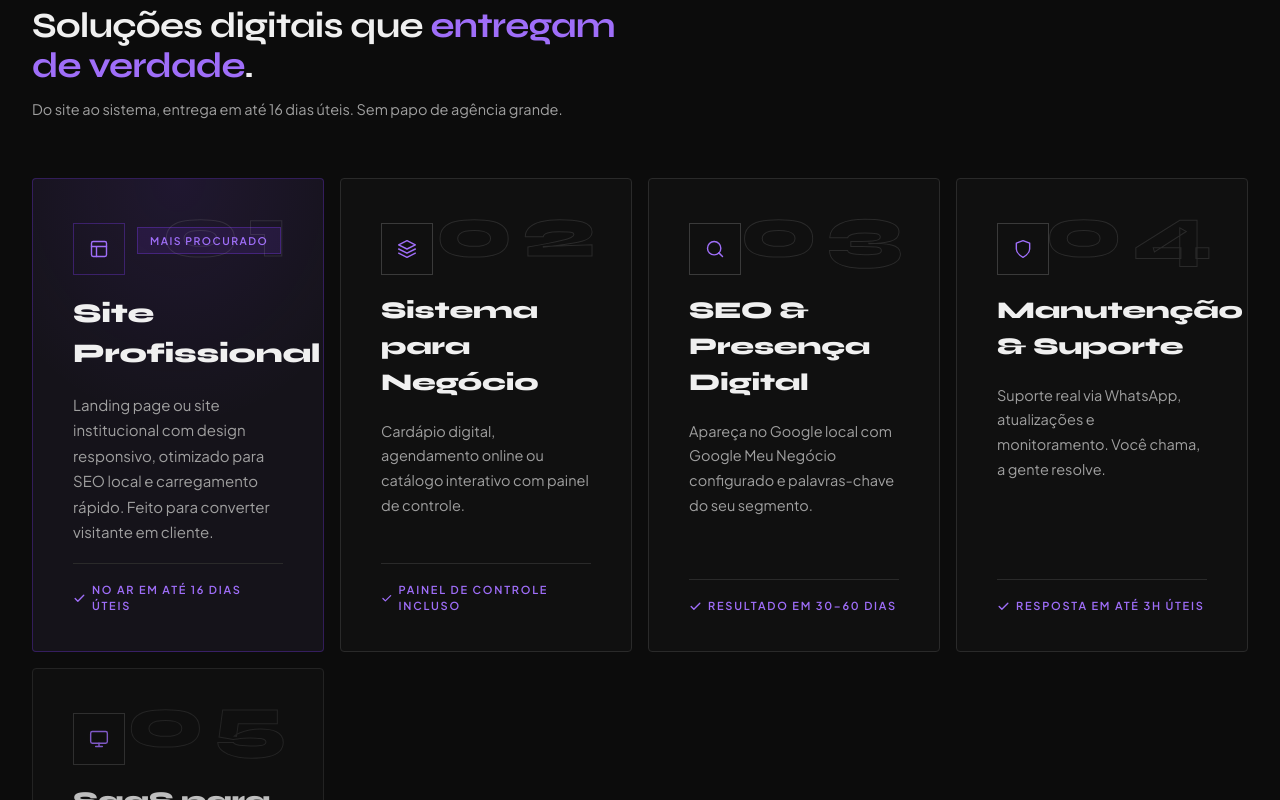
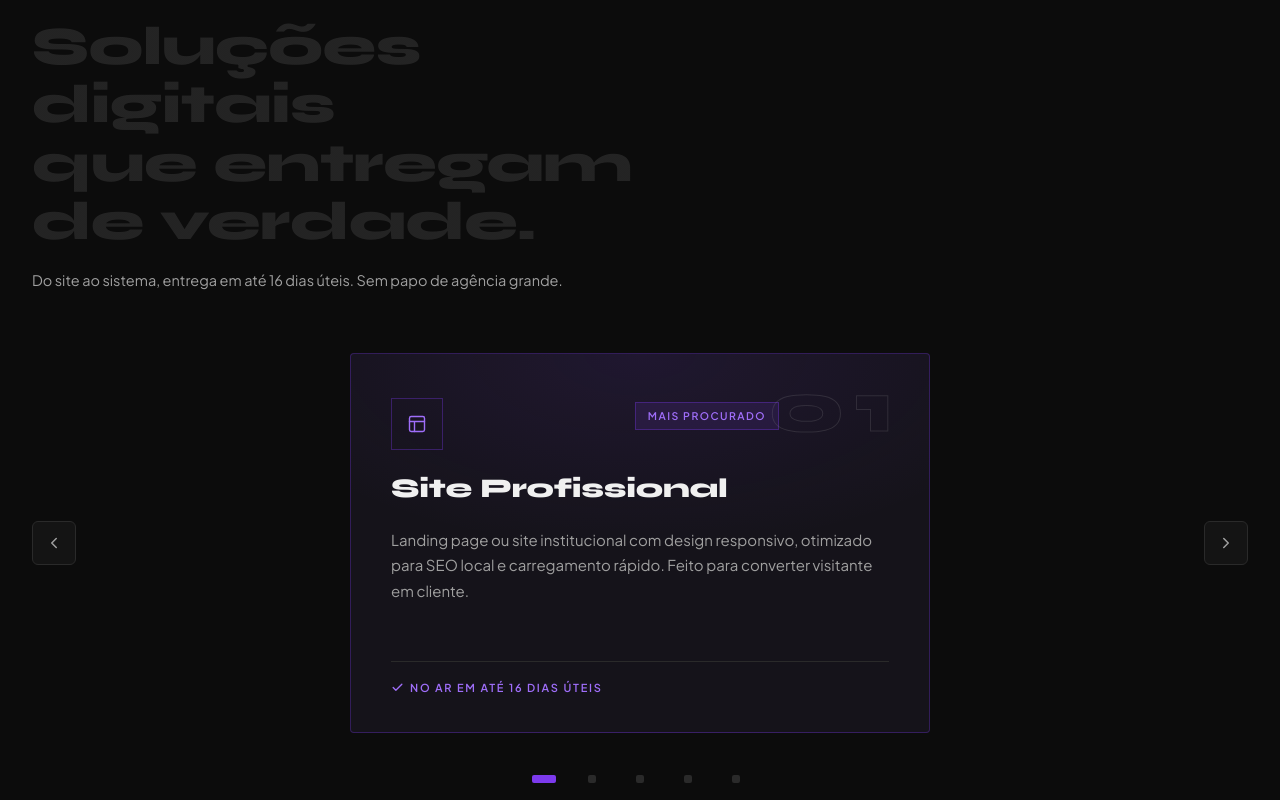
Before and after one commit to NEOpisa/NVGHUB, a Next.js app: page / in a window 1280 px wide. Shown: the part 1000-1800 px from the top of the page. Built offline with nearby package versions, Linux system fonts and the light colour scheme.

Commit message:
revert(servicos): volta o carrossel; mantém a faixa leve
A área de serviços volta ao carrossel anterior (a grade não agradou).
A faixa (ticker leve) permanece. Mantido .service-num (usado pelo card).

```diff
--- a/src/app/globals.css
+++ b/src/app/globals.css
@@ -634,19 +634,10 @@ html.lenis body {
 }
 .service-card--soon:hover { opacity: 1; }
 
-/* Grade editorial leve (substitui o carrossel) */
-.services-grid {
-  display: grid;
-  grid-template-columns: repeat(auto-fit, minmax(252px, 1fr));
-  gap: 16px;
-  margin-top: clamp(40px, 5vw, 56px);
-  align-items: stretch;
-}
 .service-num {
   font-family: var(--font-mono); font-size: 12px; letter-spacing: 0.14em;
   color: var(--text-muted);
 }
-.services-grid .service-card { min-height: 0; }
 
 /* ── Services carousel (1 card por vez, desktop e mobile) ── */
 .services-carousel {
--- a/src/components/ServicesSection.tsx
+++ b/src/components/ServicesSection.tsx
@@ -1,9 +1,13 @@
 "use client";
 
 import Link from "next/link";
-import { useRef } from "react";
-import { useReveal } from "@/hooks/useReveal";
+import { useRef, useState, useEffect } from "react";
+import gsap from "gsap";
+import { ScrollTrigger } from "gsap/ScrollTrigger";
 import { CheckIcon } from "@/components/icons";
+import TiltCard from "@/components/TiltCard";
+
+gsap.registerPlugin(ScrollTrigger);
 
 const SERVICES = [
   {
@@ -42,28 +46,115 @@ const SERVICES = [
 ];
 
 export default function ServicesSection() {
-  const headRef = useRef<HTMLElement>(null);
-  const gridRef = useRef<HTMLDivElement>(null);
-  useReveal(headRef);
-  useReveal(gridRef, 80);
+  const sectionRef = useRef<HTMLElement>(null);
+  const [activeIdx, setActiveIdx] = useState(0);
+
+  useEffect(() => {
+    const section = sectionRef.current;
+    if (!section) return;
+    if (window.matchMedia("(prefers-reduced-motion: reduce)").matches) {
+      section
+        .querySelectorAll<HTMLElement>(".manifesto-line")
+        .forEach((el) => (el.style.backgroundPositionX = "0%"));
+      return;
+    }
+    const ctx = gsap.context(() => {
+      gsap.utils.toArray<HTMLElement>(".manifesto-line").forEach((line) => {
+        gsap.fromTo(
+          line,
+          { backgroundPositionX: "100%" },
+          {
+            backgroundPositionX: "0%",
+            ease: "none",
+            scrollTrigger: {
+              trigger: line,
+              start: "top 88%",
+              end: "top 48%",
+              scrub: 0.5,
+            },
+          }
+        );
+      });
+    }, section);
+    return () => ctx.revert();
+  }, []);
+
+  const goTo = (idx: number) => setActiveIdx(((idx % SERVICES.length) + SERVICES.length) % SERVICES.length);
+  const goPrev = () => goTo(activeIdx - 1);
+  const goNext = () => goTo(activeIdx + 1);
+
+  const onKeyDown = (e: React.KeyboardEvent) => {
+    if (e.key === "ArrowLeft") { e.preventDefault(); goPrev(); }
+    else if (e.key === "ArrowRight") { e.preventDefault(); goNext(); }
+  };
+
+  const touchStart = useRef({ x: 0, y: 0 });
+  const touchDelta = useRef({ x: 0, y: 0 });
+  const onTouchStart = (e: React.TouchEvent) => {
+    const t = e.touches[0];
+    touchStart.current = { x: t.clientX, y: t.clientY };
+    touchDelta.current = { x: 0, y: 0 };
+  };
+  const onTouchMove = (e: React.TouchEvent) => {
+    const t = e.touches[0];
+    touchDelta.current = { x: t.clientX - touchStart.current.x, y: t.clientY - touchStart.current.y };
+  };
+  const onTouchEnd = () => {
+    const { x, y } = touchDelta.current;
+    if (Math.abs(x) > Math.abs(y) && Math.abs(x) > 40) {
+      if (x < 0) goNext(); else goPrev();
+    }
+  };
 
   return (
-    <section id="servicos" aria-label="Nossos serviços">
+    <section id="servicos" aria-label="Nossos serviços" ref={sectionRef}>
       <div className="inner">
-        <header className="services-header" ref={headRef}>
+        <header className="services-header">
           <span className="section-eyebrow">Serviços</span>
-          <h2 className="section-heading">
-            Soluções digitais que <span className="text-accent-nvg">entregam de verdade</span>.
+          <h2 className="services-fill">
+            <span className="manifesto-line">Soluções digitais</span>
+            <span className="manifesto-line">que entregam de verdade.</span>
           </h2>
           <p className="section-sub">
             Do site ao sistema, entrega em até 16 dias úteis. Sem papo de agência grande.
           </p>
         </header>
 
-        <div className="services-grid" ref={gridRef}>
+        <div
+          className="services-carousel"
+          role="group"
+          aria-roledescription="carrossel"
+          aria-label="Carrossel de serviços"
+          tabIndex={0}
+          onKeyDown={onKeyDown}
+        >
+          <button
+            type="button"
+            className="carousel-arrow carousel-arrow--prev"
+            onClick={goPrev}
+            aria-label="Serviço anterior"
+          >
+            <ChevronIcon direction="left" />
+          </button>
+
+          <div
+            className="carousel-viewport"
+            onTouchStart={onTouchStart}
+            onTouchMove={onTouchMove}
+            onTouchEnd={onTouchEnd}
+          >
+            <div
+              className="carousel-track"
+              style={{ transform: `translateX(-${activeIdx * 100}%)` }}
+            >
               {SERVICES.map((svc, i) => (
+                <div
+                  className="carousel-slide"
+                  key={svc.title}
+                  aria-hidden={i !== activeIdx}
+                >
+                  <TiltCard maxTilt={5}>
                     <article
-              key={svc.title}
                       className={`service-card${svc.featured ? " service-card--featured" : ""}${svc.soon ? " service-card--soon" : ""}`}
                     >
                       <span className="service-num" aria-hidden="true">
@@ -80,6 +171,32 @@ export default function ServicesSection() {
                         {svc.outcome}
                       </div>
                     </article>
+                  </TiltCard>
+                </div>
+              ))}
+            </div>
+          </div>
+
+          <button
+            type="button"
+            className="carousel-arrow carousel-arrow--next"
+            onClick={goNext}
+            aria-label="Próximo serviço"
+          >
+            <ChevronIcon direction="right" />
+          </button>
+        </div>
+
+        <div className="services-scroll-dots">
+          {SERVICES.map((svc, i) => (
+            <button
+              key={svc.title}
+              type="button"
+              className={`services-scroll-dot${i === activeIdx ? " active" : ""}`}
+              onClick={() => goTo(i)}
+              aria-label={`Ir para o serviço: ${svc.title}`}
+              aria-current={i === activeIdx}
+            />
           ))}
         </div>
 
@@ -120,4 +237,11 @@ function LayersIcon() { return <svg width="20" height="20" viewBox="0 0 24 24" f
 function SearchIcon() { return <svg width="20" height="20" viewBox="0 0 24 24" fill="none" stroke="currentColor" strokeWidth="1.7" strokeLinecap="round" strokeLinejoin="round"><circle cx="11" cy="11" r="8"/><path d="M21 21l-4.35-4.35"/></svg>; }
 function ShieldIcon() { return <svg width="20" height="20" viewBox="0 0 24 24" fill="none" stroke="currentColor" strokeWidth="1.7" strokeLinecap="round" strokeLinejoin="round"><path d="M12 22s8-4 8-10V5l-8-3-8 3v7c0 6 8 10 8 10z"/></svg>; }
 function ScreenIcon() { return <svg width="20" height="20" viewBox="0 0 24 24" fill="none" stroke="currentColor" strokeWidth="1.7" strokeLinecap="round" strokeLinejoin="round"><rect x="2" y="3" width="20" height="14" rx="2"/><path d="M8 21h8M12 17v4"/></svg>; }
+function ChevronIcon({ direction }: { direction: "left" | "right" }) {
+  return (
+    <svg width="18" height="18" viewBox="0 0 24 24" fill="none" stroke="currentColor" strokeWidth="2" strokeLinecap="round" strokeLinejoin="round" aria-hidden="true">
+      {direction === "left" ? <path d="M15 18l-6-6 6-6" /> : <path d="M9 18l6-6-6-6" />}
+    </svg>
+  );
+}
 function CalcIcon() { return <svg width="15" height="15" viewBox="0 0 24 24" fill="none" stroke="currentColor" strokeWidth="2" strokeLinecap="round" strokeLinejoin="round" aria-hidden="true"><rect x="4" y="2" width="16" height="20" rx="2"/><path d="M8 6h8M8 10h8M8 14h4"/></svg>; }
```
Lines whose indentation alone changed are shown as unchanged.
